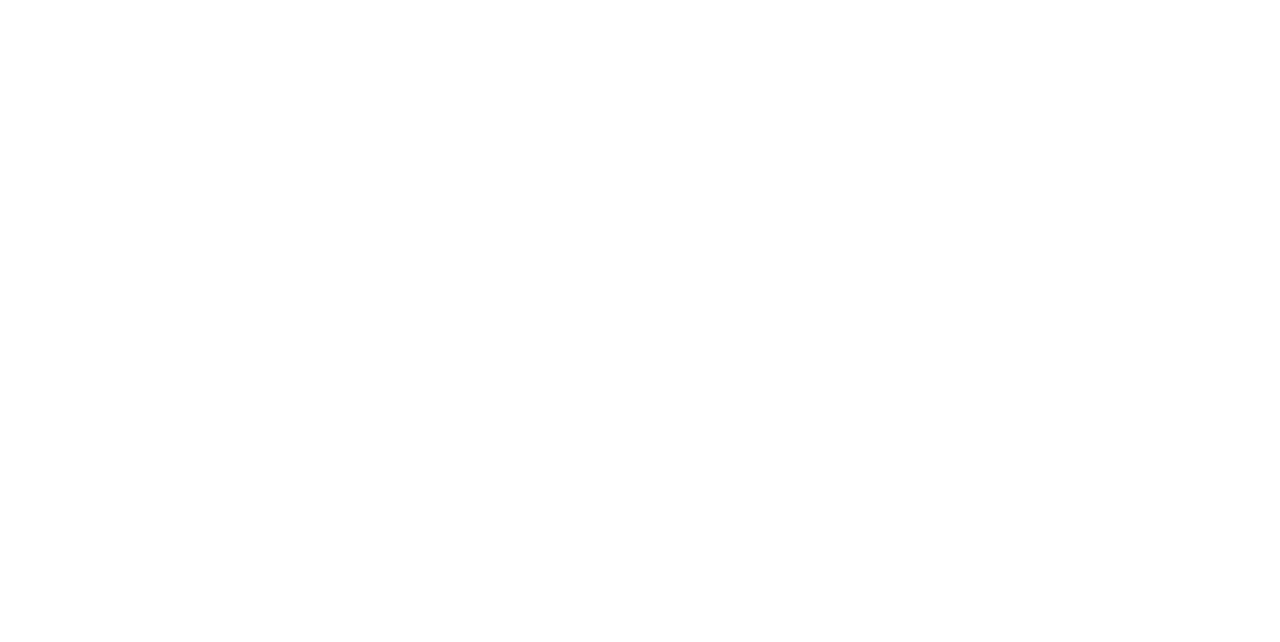
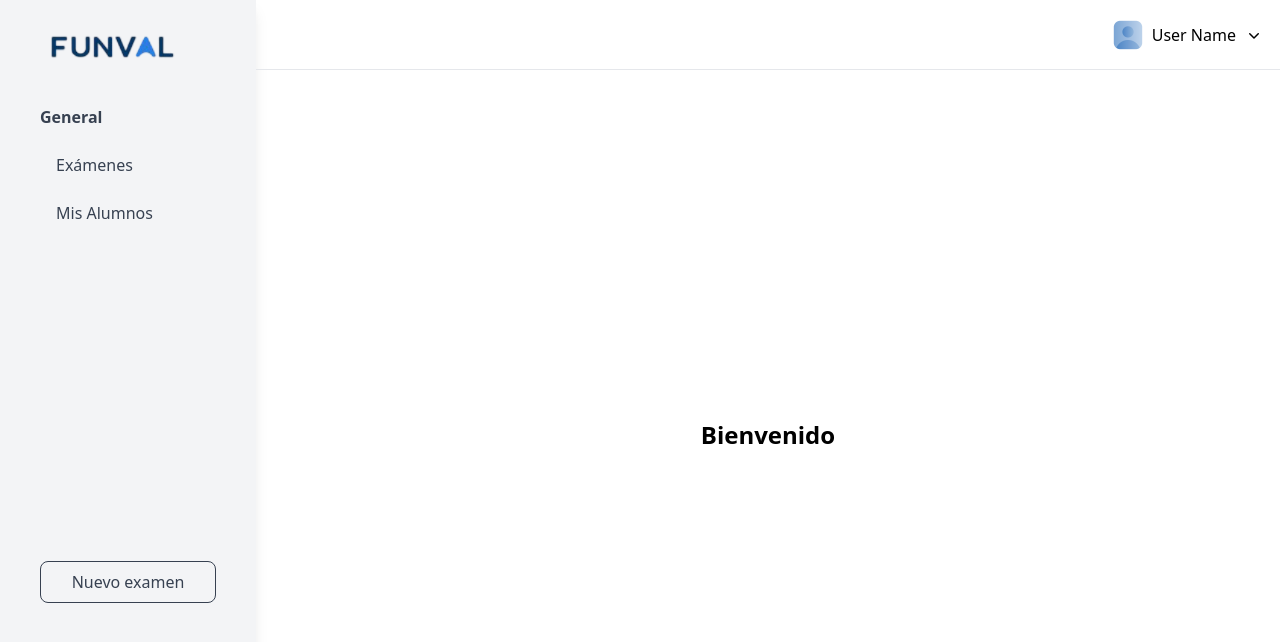
Before and after one commit to Aesaltos2/proyecto_clase, a React (Vite) app: page /teacher/dashboard in a window 1280 px wide. Before the commit this address had no page. Shown: the top 642 px of the page. Built offline with nearby package versions, Linux system fonts and the light colour scheme.

Commit message:
Dashboard Techer Page

```diff
--- a/src/App.jsx
+++ b/src/App.jsx
@@ -7,6 +7,7 @@
 import Examenespages from './Pages/Student/Examenespages'
 import Exampage from './Pages/Student/Exampage'
 import VideoPage from './Pages/Student/VideoPage'
+import DashboardPageTeacher from './Pages/Teacher/DashboardPageTeacher'
 
 export default function App() {
   return (
@@ -18,6 +19,7 @@
         <Route path='/examenes' element={<Examenespages/>} />
         <Route path='/examen/:id' element={<Exampage/>} />
         <Route path='/videos/me' element={<VideoPage/>} />
+        <Route path='/teacher/dashboard' element={<DashboardPageTeacher/>}/>
       {/* </Route> */}
     </Routes>
   )
--- /dev/null
+++ b/src/Pages/Teacher/DashboardPageTeacher.jsx
@@ -0,0 +1,17 @@
+import React from 'react';
+import Header from '../../components/Header';
+import NavbarTeacher from '../../components/NavbarTeacher';
+
+export default function DashboardPageTeacher() {
+  return (
+    <div className="h-screen flex overflow-hidden">
+      <NavbarTeacher className="w-1/4" />
+      <div className="flex flex-1 flex-col">
+        <Header className="w-full flex-shrink-0" />
+        <div className="flex-1 flex items-center justify-center">
+          <h1 className="text-2xl font-bold">Bienvenido</h1>
+        </div>
+      </div>
+    </div>
+  );
+}
--- a/src/components/NavbarTeacher.jsx
+++ b/src/components/NavbarTeacher.jsx
@@ -1,4 +1,5 @@
 import React from "react";
+import { Link } from 'react-router-dom';
 
 const NavbarTeacher = () => {
   return (
@@ -16,7 +17,9 @@
           </li>
           <li className="mb-2">
             <button className="w-full text-left px-4 py-2 text-gray-700 hover:bg-gray-200">
-              Exámenes
+              <Link to="/teacher/examenes">
+                Exámenes
+              </Link>
             </button>
           </li>
           <li className="mb-2">
```
